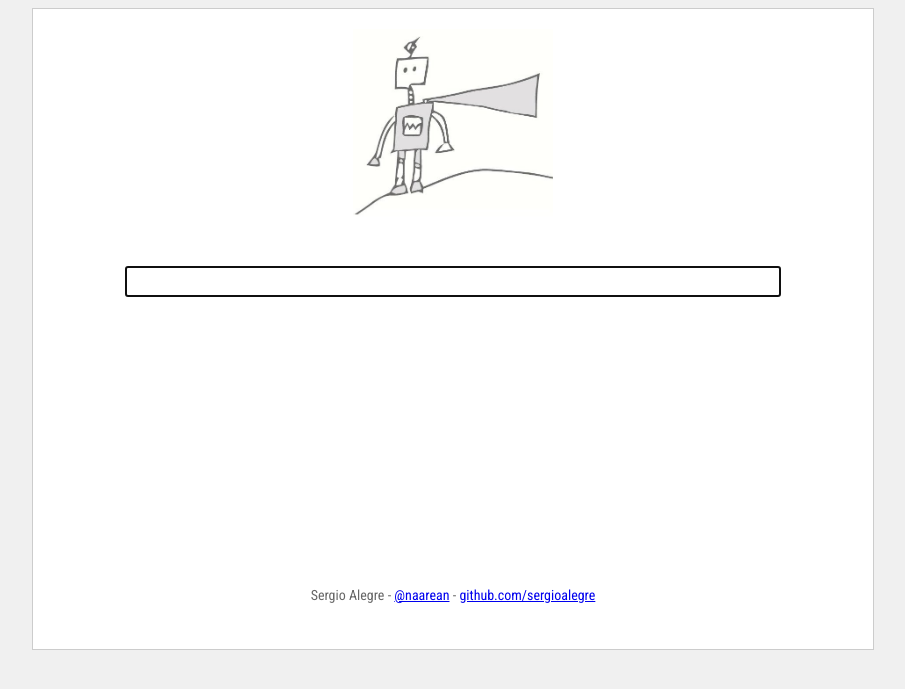
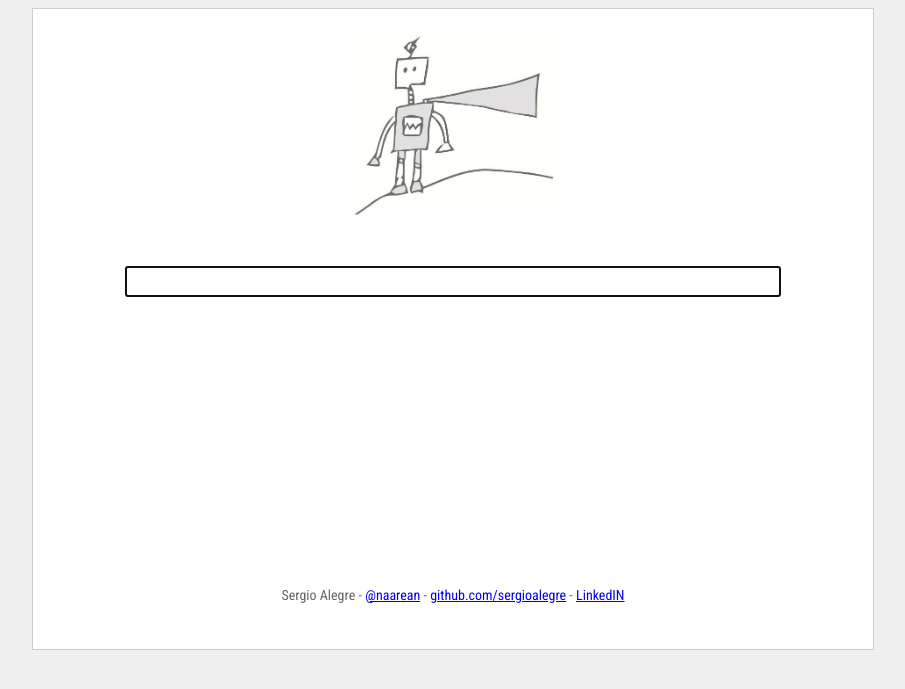
Before and after one commit to sergioalegre/Buscador-Ajax-similar-a-Google, a PHP site: page / in a window 1280 px wide. Shown: the top 689 px of the page, without its empty margins (187-1092 px from the left). Run offline with PHP 8.4, Linux system fonts and the light colour scheme.

Commit message:
Update index.php

```diff
--- a/index.php
+++ b/index.php
@@ -22,7 +22,7 @@
 			</form>
 		</div>
 		<div id="resultados"></div>
-		<div class="footer center">Sergio Alegre - <a href="https://twitter.com/naarean">@naarean</a> - <a href="https://github.com/sergioalegre">github.com/sergioalegre</a></div>
+		<div class="footer center">Sergio Alegre - <a href="https://twitter.com/naarean">@naarean</a> - <a href="https://github.com/sergioalegre">github.com/sergioalegre</a> - <a href="https://www.linkedin.com/in/sergioalegre">LinkedIN</a></div>
 	</div>
 </body>
 </html>
```
